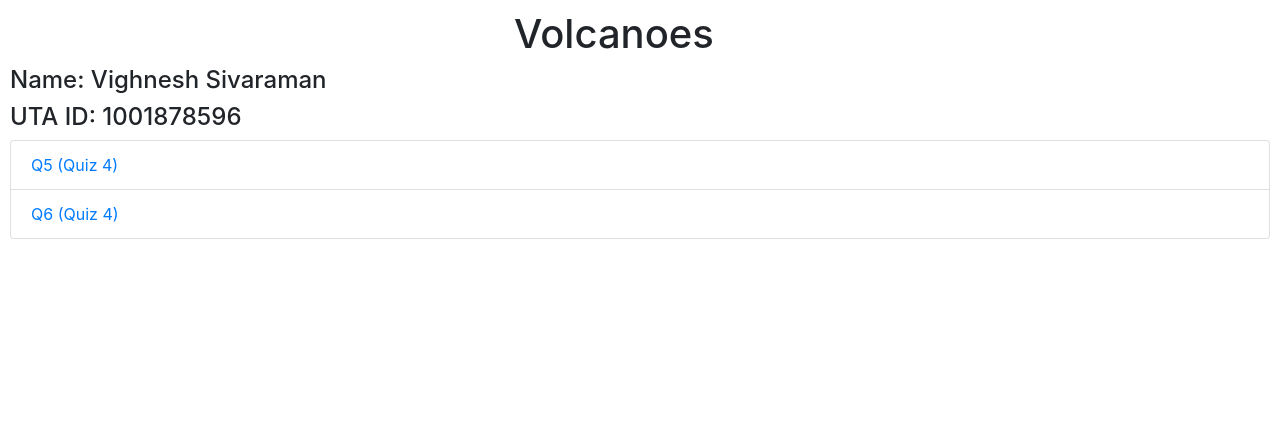
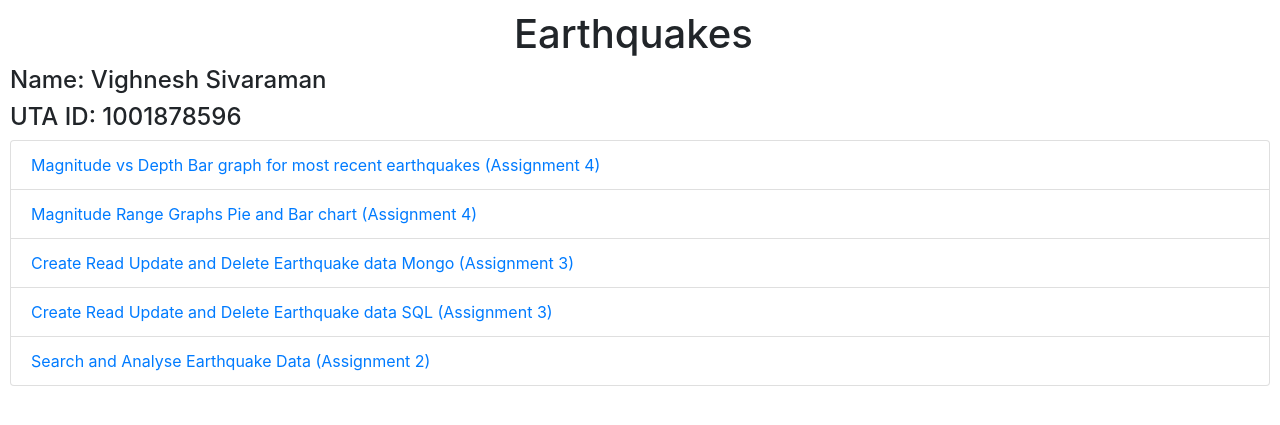
Before and after one commit to VighneshS/earthquake, a Flask app: page / in a window 1280 px wide. Shown: the top 425 px of the page. Run offline with Flask 2, Linux system fonts and the light colour scheme; some libraries are stand-ins or nearby versions.

Commit message:
Revert "Quiz 4 Question 5 complete"
This reverts commit 40c665a3

```diff
--- a/templates/graphs2.html
+++ b/templates/graphs2.html
@@ -81,7 +81,7 @@
     </style>
 </head>
 <body style="margin: 10px">
-<h1 style="margin-left: 40%">Volcanoes</h1>
+<h1 style="margin-left: 40%">Earthquakes</h1>
 <h4>Name: Vighnesh Sivaraman</h4>
 <h4>UTA ID: 1001878596</h4>
 <br>
@@ -102,7 +102,7 @@
 <figure id="figure" class="highcharts-figure">
     <div id="bar-chart"></div>
     <p class="highcharts-description">
-        A basic scatter plot comparing the Magnitude vs Depth of the most recent Volcanoes
+        A basic scatter plot comparing the Magnitude vs Depth of the most recent Earthquakes
     </p>
 </figure>
 <script src="https://code.highcharts.com/highcharts.js"></script>
--- a/templates/index.html
+++ b/templates/index.html
@@ -21,15 +21,24 @@
     <script src="https://code.jquery.com/ui/1.12.1/jquery-ui.js"></script>
 
     <meta http-equiv="Content-Type" content="text/html;charset=UTF-8">
-    <title>Volcanoes</title>
+    <title>Earthquakes</title>
 </head>
 <body style="margin: 10px">
-<h1 style="margin-left: 40%">Volcanoes</h1>
+<h1 style="margin-left: 40%">Earthquakes</h1>
 <h4>Name: Vighnesh Sivaraman</h4>
 <h4>UTA ID: 1001878596</h4>
 <ul class="list-group">
-    <li class="list-group-item list-group-item-action"><a href="/graphs/1">Q5 (Quiz 4)</a></li>
-    <li class="list-group-item list-group-item-action"><a href="/graphs/2">Q6 (Quiz 4)</a></li>
+    <li class="list-group-item list-group-item-action"><a href="/graphs/2">Magnitude vs Depth Bar graph for most recent
+        earthquakes (Assignment 4)</a></li>
+    <li class="list-group-item list-group-item-action"><a href="/graphs/1">Magnitude Range Graphs Pie and Bar chart
+        (Assignment 4)</a></li>
+    <li class="list-group-item list-group-item-action"><a href="/crudMongo">Create Read Update and Delete Earthquake
+        data
+        Mongo (Assignment 3)</a></li>
+    <li class="list-group-item list-group-item-action"><a href="/crud">Create Read Update and Delete Earthquake data SQL
+        (Assignment 3)</a></li>
+    <li class="list-group-item list-group-item-action"><a href="/analyse">Search and Analyse Earthquake Data (Assignment
+        2)</a></li>
 </ul>
 <script src="{{ url_for('static', filename='scripts.js') }}"></script>
 </body>
```
Also changed, not shown: static/graphs.js (+11 -15 lines), templates/graphs.html (+4 -4 lines).
